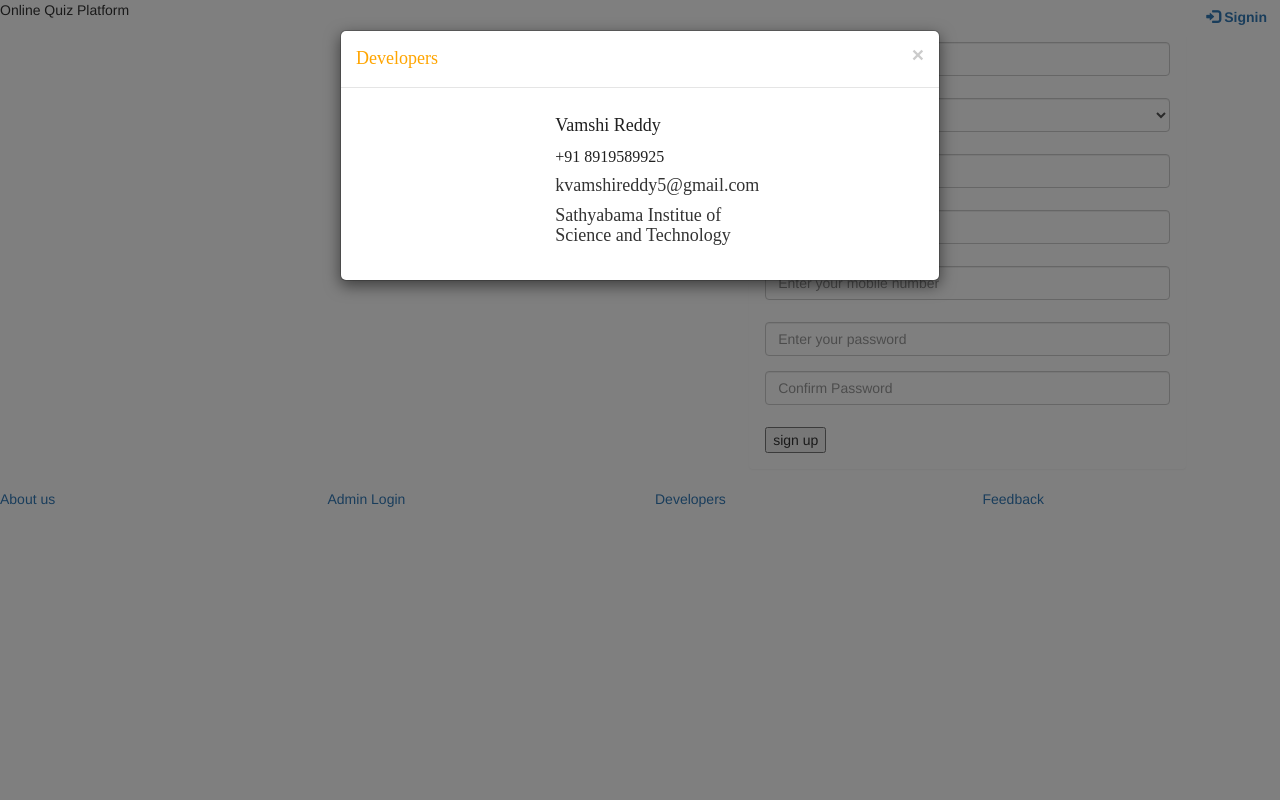
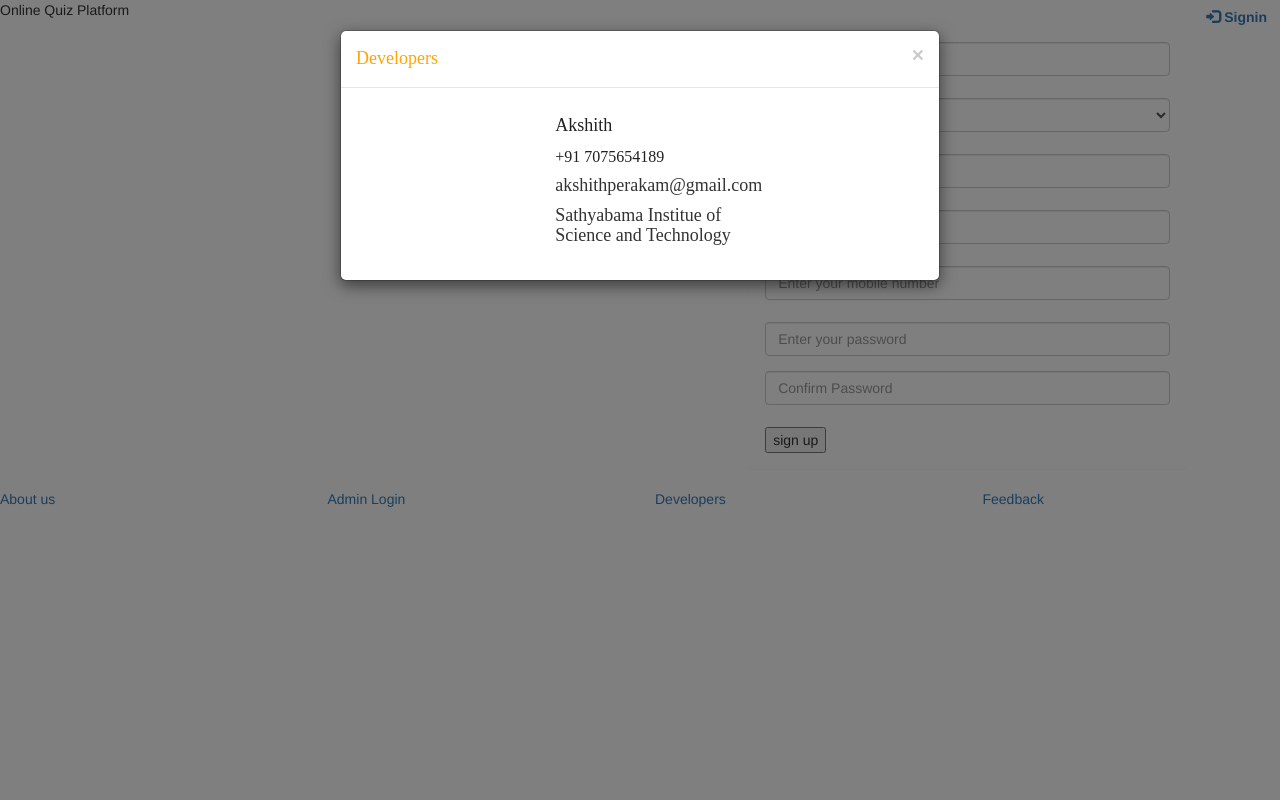
Before and after one commit to Bunny2005dj/Online-Quiz-Platform, a PHP site: page / in a window 1280 px wide, after a click on "Developers". Run offline with PHP 8.4, Linux system fonts and the light colour scheme; some libraries are stand-ins or nearby versions.

Commit message:
Update index.php

```diff
--- a/index.php
+++ b/index.php
@@ -198,9 +198,9 @@ var b = document.forms["form"]["cpassword"].value;if (a!=b){alert("Passwords mus
 
 		 </div>
 		 <div class="col-md-5">
-		<a href="" style="color:#202020; font-family:'typo' ; font-size:18px" title="Find on Facebook">Vamshi Reddy</a>
-		<h4 style="color:#202020; font-family:'typo' ;font-size:16px" class="title1">+91 8919589925</h4>
-		<h4 style="font-family:'typo' ">kvamshireddy5@gmail.com</h4>
+		<a href="" style="color:#202020; font-family:'typo' ; font-size:18px" title="Find on Facebook">Akshith</a>
+		<h4 style="color:#202020; font-family:'typo' ;font-size:16px" class="title1">+91 7075654189</h4>
+		<h4 style="font-family:'typo' ">akshithperakam@gmail.com</h4>
 		<h4 style="font-family:'typo' ">Sathyabama Institue of Science  and Technology</h4></div></div>
 		</p>
       </div>
```
